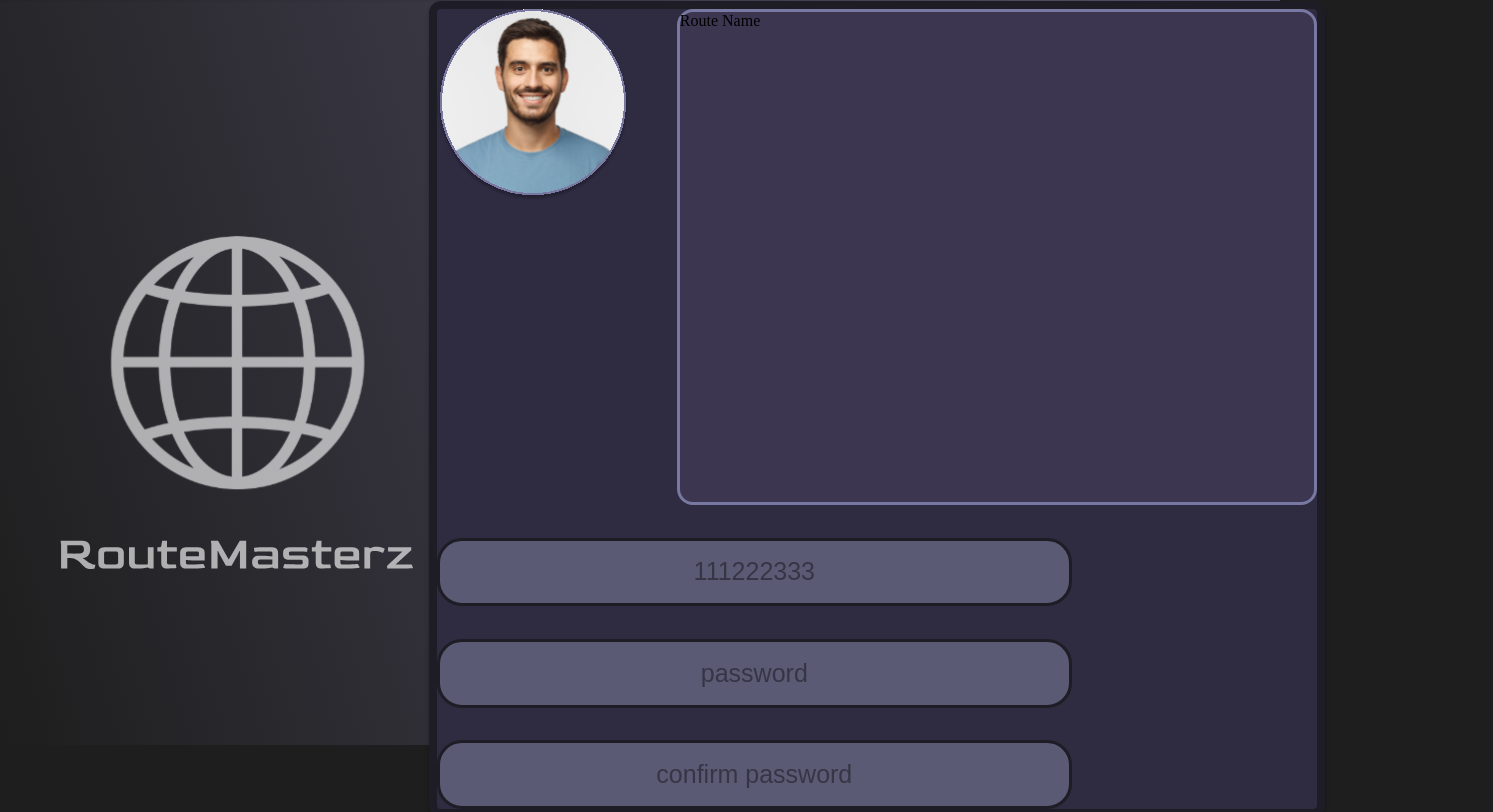
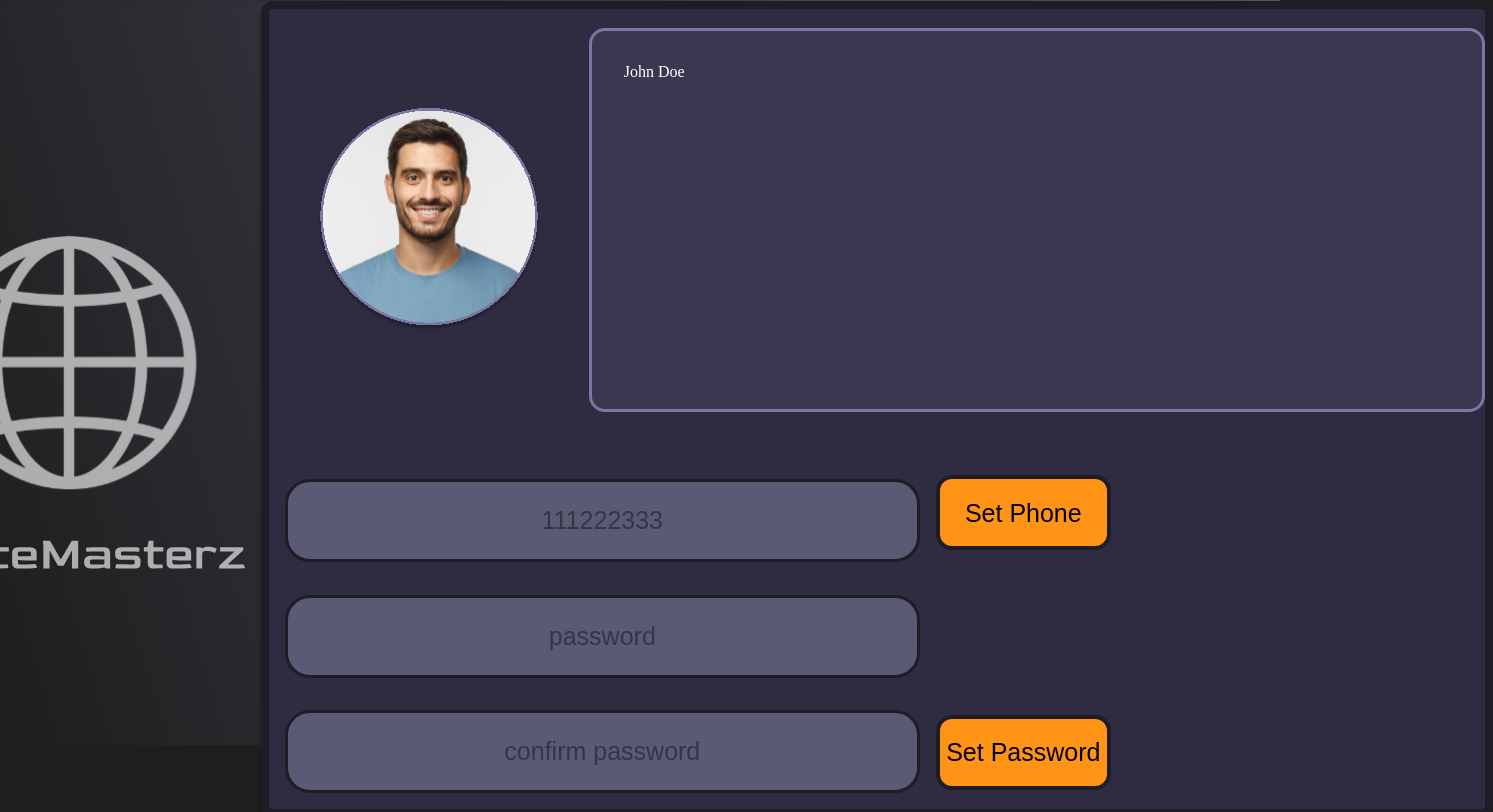
Before and after one commit to pawel00wypych/RouteMasterz, a React (Create React App) app in the folder frontend/: page /account in a window 1280 px wide. Shown: the part 55-867 px from the top of the page, 1493 px wide, since content can reach past the window. Built offline with nearby package versions, Linux system fonts and the light colour scheme.

Commit message:
account static view v.2

```diff
--- a/frontend/src/components/Buttons/FormButton.module.css
+++ b/frontend/src/components/Buttons/FormButton.module.css
@@ -63,7 +63,6 @@
     box-sizing: border-box;
     width: 3.5em;
     height: 2.2em;
-    box-sizing: border-box;
 
     background: #FF9315;
     border: 3px solid #1E1D26;
@@ -73,3 +72,21 @@
     line-height: 70px;
     margin-top: 1em;
 }
+
+.accountButton {
+    display: flex;
+    justify-content: center;
+    align-items: center;
+
+    box-sizing: border-box;
+    width: 7em;
+    height: 3em;
+
+    background: #FF9315;
+    border: 4px solid #1E1D26;
+    border-radius: 16px;
+
+    font-size: 25px;
+    line-height: 70px;
+    margin-top: 0.5em;
+}
--- a/frontend/src/views/Account/Account.module.css
+++ b/frontend/src/views/Account/Account.module.css
@@ -7,6 +7,11 @@
     padding-right: 0;
 }
 
+#emptyButtonDiv {
+    height: 9.5em;
+    width: 8em;
+
+}
 .user {
 
     display: flex;
@@ -31,14 +36,17 @@
     margin-left: 6em;
 }
 .photo {
-    width: 12em;
-    height: 12em;
+    width: 14em;
+    height: 14em;
     margin-right: 3em;
+    margin-left: 3em;
 }
 .userContainer {
     display: flex;
     flex-direction: row;
     box-sizing: border-box;
+    align-items: center;
+    height: 32em;
 }
 
 
@@ -49,7 +57,25 @@
     border: 3px solid #7878A2;
     border-radius: 16px;
 
-    width: 40em;
-    height: 31em;
+    width: 56em;
+    height: 24em;
+    color: white;
+    padding: 2em;
+}
 
+.bottomContainer {
+    display: flex;
+    flex-direction: row;
 }
+
+.inputContainer {
+    display: flex;
+    flex-direction: column;
+    margin: 1em;
+}
+
+.buttonContainer {
+    display: flex;
+    flex-direction: column;
+    margin-top: 2em;
+}
--- a/frontend/src/views/Account/Account.tsx
+++ b/frontend/src/views/Account/Account.tsx
@@ -42,12 +42,21 @@ function DriverMap() {
                         <CustomContainer className={style.userContainer}>
                             <img src={face} className={style.photo} alt={''}/>
                             <CustomContainer className={style.userInfo}>
-                                Route Name
+                                John Doe
                             </CustomContainer>
                         </CustomContainer>
-                        <FormInput className={inputStyle.input} text={"111222333"}/>
-                        <FormInput className={inputStyle.input} text={"password"}/>
-                        <FormInput className={inputStyle.input} text={"confirm password"}/>
+                        <CustomContainer className={style.bottomContainer}>
+                            <CustomContainer className={style.inputContainer}>
+                                <FormInput className={inputStyle.input} text={"111222333"}/>
+                                <FormInput className={inputStyle.input} text={"password"}/>
+                                <FormInput className={inputStyle.input} text={"confirm password"}/>
+                            </CustomContainer>
+                            <CustomContainer className={style.buttonContainer}>
+                                <Button className={buttonStyle.accountButton} text={"Set Phone"}/>
+                                <div  id={style.emptyButtonDiv}/>
+                                <Button className={buttonStyle.accountButton} text={"Set Password"}/>
+                            </CustomContainer>
+                        </CustomContainer>
                     </CustomContainer>
                 </MidContainer>
             </MainContainer>
```
